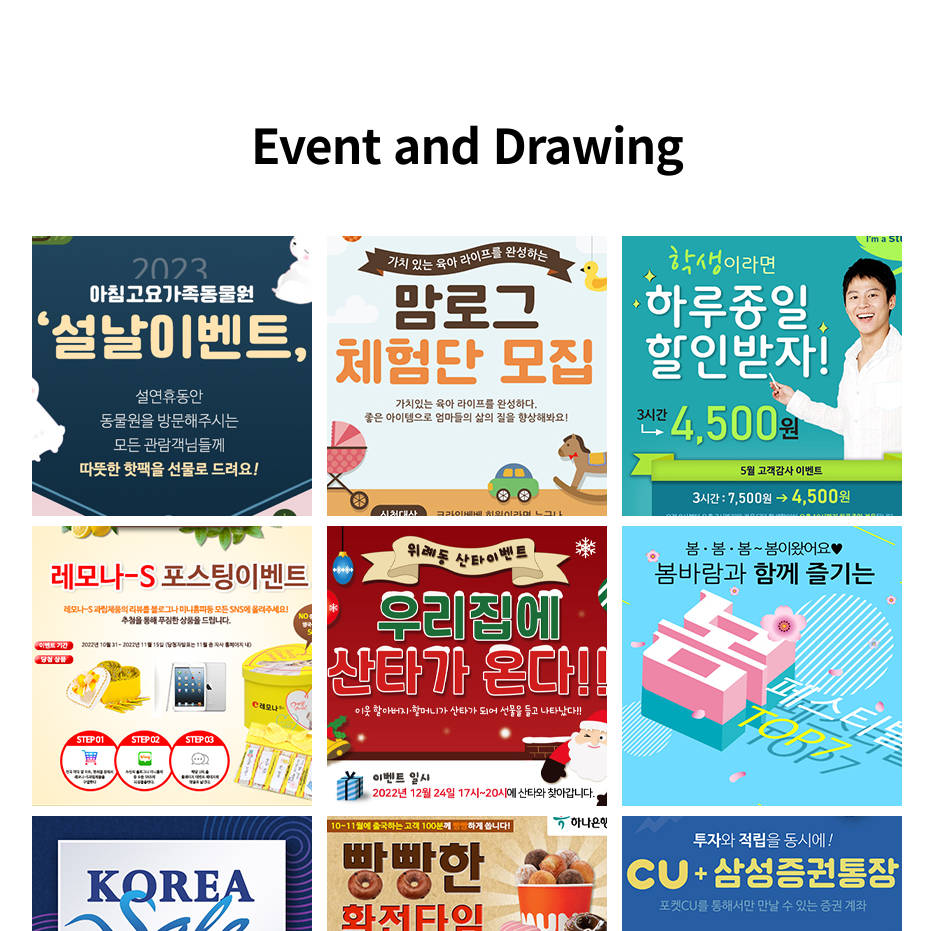
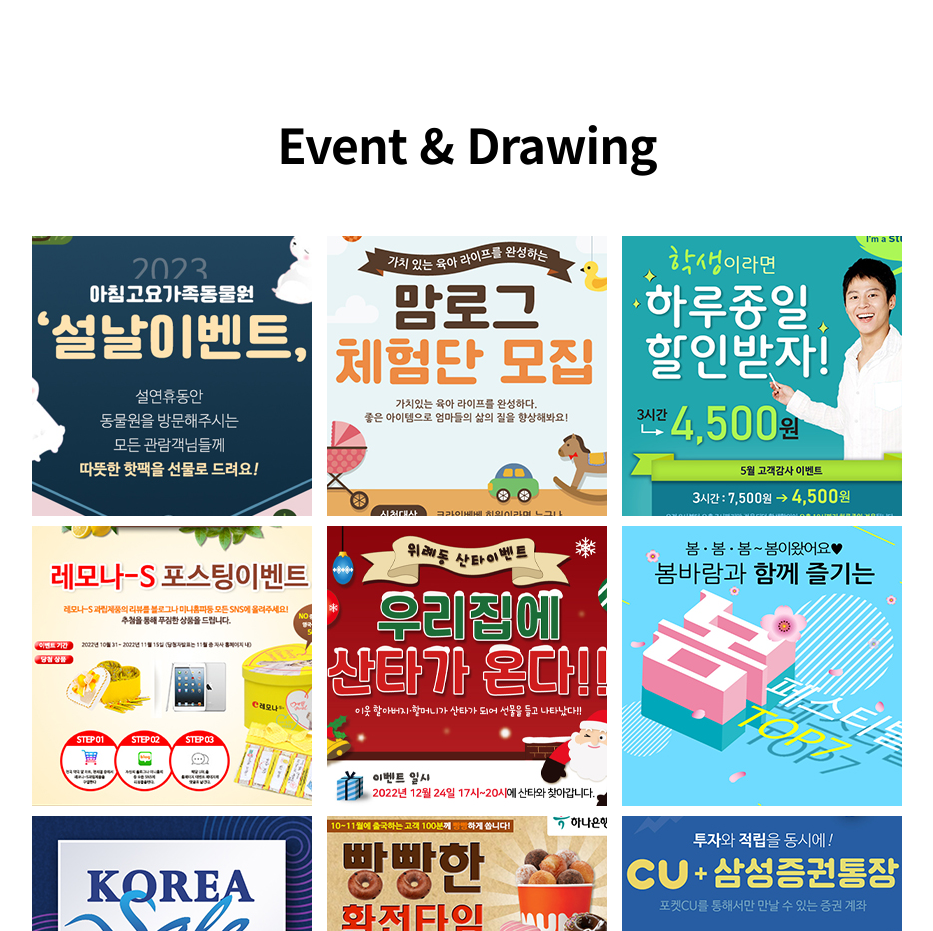
Before and after one commit to ToriSongi/portfolio_yj, a plain HTML site: page index.html in a window 1280 px wide. Shown: the part 5100-6031 px from the top of the page, without its empty margins (173-1106 px from the left). Drawn offline with nearby package versions, Linux system fonts and the light colour scheme.

Commit message:
Add files via upload

```diff
--- a/index.html
+++ b/index.html
@@ -228,7 +228,7 @@
 		</section>
 	</div>
 	<section id="event" class="area">
-		<h2>Event and Drawing</h2>
+		<h2>Event & Drawing</h2>
 		<div>
 			<div>
 				<img src="images/event1.jpg" alt="동물원 설날이벤트">
```
